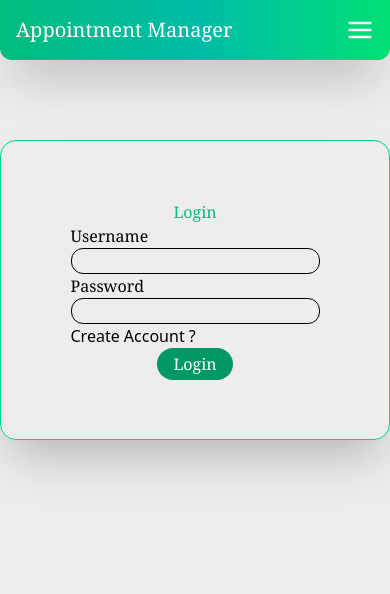
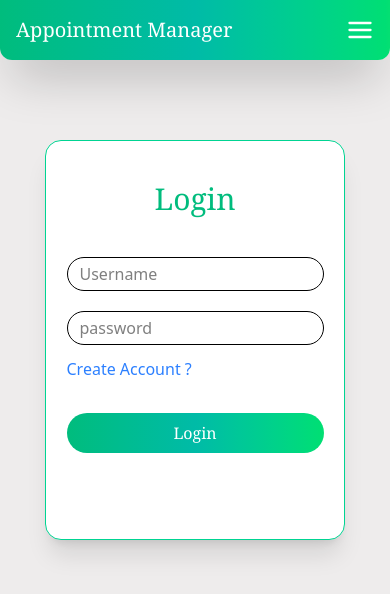
Before and after one commit to Koshal765/appointment, a React (Vite) app: page /login in a window 390 px wide. Shown: the top 594 px of the page. Built offline with nearby package versions, Linux system fonts and the light colour scheme.

Commit message:
made login page more responsive

```diff
--- a/src/Appointment.jsx
+++ b/src/Appointment.jsx
@@ -84,7 +84,7 @@ const Edit =(index)=>{
   return (
     <>
     <div className='flex justify-center w-full '>
-      <div className='bg-orange-50 lg:w-120 md:w-100 sm:w-80 mt-25  px-10 py-4 rounded-2xl shadow-xl/30 mb-5 flex justify-center hover:shadow-emerald-500/100 transition-all hover:scale-101 '>
+      <div className='bg-orange-50 lg:w-120 md:w-100 sm:w-80 mt-25  px-10 py-4 rounded-2xl shadow-2xl mb-5 flex justify-center hover:shadow-emerald-500/100 transition-all hover:scale-101 '>
         <form onSubmit={handleSubmit}>
           <h1 className='text-center text-emerald-600 font-serif text-xl md:text-2xl lg:2xl'>Book Appointment </h1>
           <div className='mt-5'>
@@ -163,7 +163,7 @@ const Edit =(index)=>{
 
     </div> */}<div className='flex justify-center flex-wrap gap-5 mt-5'>
     {Appointment.map((app, index) => (
-      <div key={index} className='border-2 w-75 h-auto bg-gray-50 border-emerald-400 rounded-2xl shadow-md p-5 my-4 hover:shadow-emerald-400/50 transition-all text-start hover:scale-105'>
+      <div key={index} className='border-2 w-75 h-auto bg-gray-50 border-emerald-400 rounded-2xl shadow-lg p-5 my-4 hover:shadow-emerald-400/50 transition-all text-start hover:scale-105'>
         <h2 className='font-serif font-semibold text-emerald-600 lg:text-3xl md:text-lg sm:text-md py-2'> {app.name}</h2>
         <p className='font-serif lg:text-lg md:text-lg sm:text-md  '>Service: {app.service}</p>
         <p className='font-serif lg:text-lg md:text-lg sm:text-md '>Date: {app.date}</p>
--- a/src/Login.jsx
+++ b/src/Login.jsx
@@ -18,26 +18,26 @@ const handleSubmit=(e)=>{
   return (
     <>
     <div className='min-h-screen  w-full pt-20 flex justify-center  '>
-    <div className='border-emerald-400  border  rounded-2xl shadow-2xl w-100 h-75 flex justify-center items-center mt-15'>
-      <form onSubmit={handleSubmit} className='px-3 '>
-        <h1 className='text-center font-serif text-emerald-500'>Login</h1>
-        <div>
-          <label className='font-serif'>Username</label>
-          <div>
-            <input name='username' type='text' value={user.username} onChange={handleChange} required autoComplete='off' className='border rounded-xl  focus:border-emerald-400   outline-none px-2 '></input>
+    <div className='border-emerald-400 bg-white border  rounded-2xl shadow-xl w-75 h-100 flex justify-center  mt-15  transition-all hover:shadow-emerald-400/80 hover:scale-101 '>
+      <form onSubmit={handleSubmit} className='px-3 mt-5'>
+        <h1 className='text-center font-serif text-emerald-500 text-3xl mt-5'>Login</h1>
+
+          {/* <label className='font-serif'>Username</label> */}
+          <div className='mt-10'>
+            <input name='username' type='text' value={user.username} onChange={handleChange} required autoComplete='off' className='border rounded-full w-full focus:border-emerald-400   outline-none px-3 py-1 ' placeholder='Username'></input>
           </div>
+
+
+          {/* <label className=' font-serif'>Password</label> */}
+          <div className='mt-5'>
+            <input name='password' type='password' value={user.password} onChange={handleChange} required autoComplete='off' className='border rounded-full w-full focus:border-emerald-400   outline-none px-3 py-1' placeholder='password'></input>
+          </div>
+
+        <div className='mt-3'>
+     <h1 className='text-md text-blue-500 hover:text-blue-700'>Create Account ?</h1>
         </div>
-         <div>
-          <label className=' font-serif'>Password</label>
-          <div>
-            <input name='password' type='password' value={user.password} onChange={handleChange} required autoComplete='off' className='border rounded-xl  focus:border-emerald-400   outline-none px-2 '></input>
-          </div>
-        </div>
-        <div>
-     <h1>Create Account ?</h1>
-        </div>
-        <div className='flex justify-center'>
-          <button className='bg-emerald-600 px-4 py-1 font-serif text-center rounded-2xl text-white ' type='submit'>Login</button>
+        <div className='flex justify-center mt-8'>
+          <button className='bg-gradient-to-r from-emerald-500 via-teal-500 to-green-400 px-4 py-2 font-serif text-center rounded-full w-full text-white ' type='submit'>Login</button>
           </div>
       </form>
       </div></div>
```
